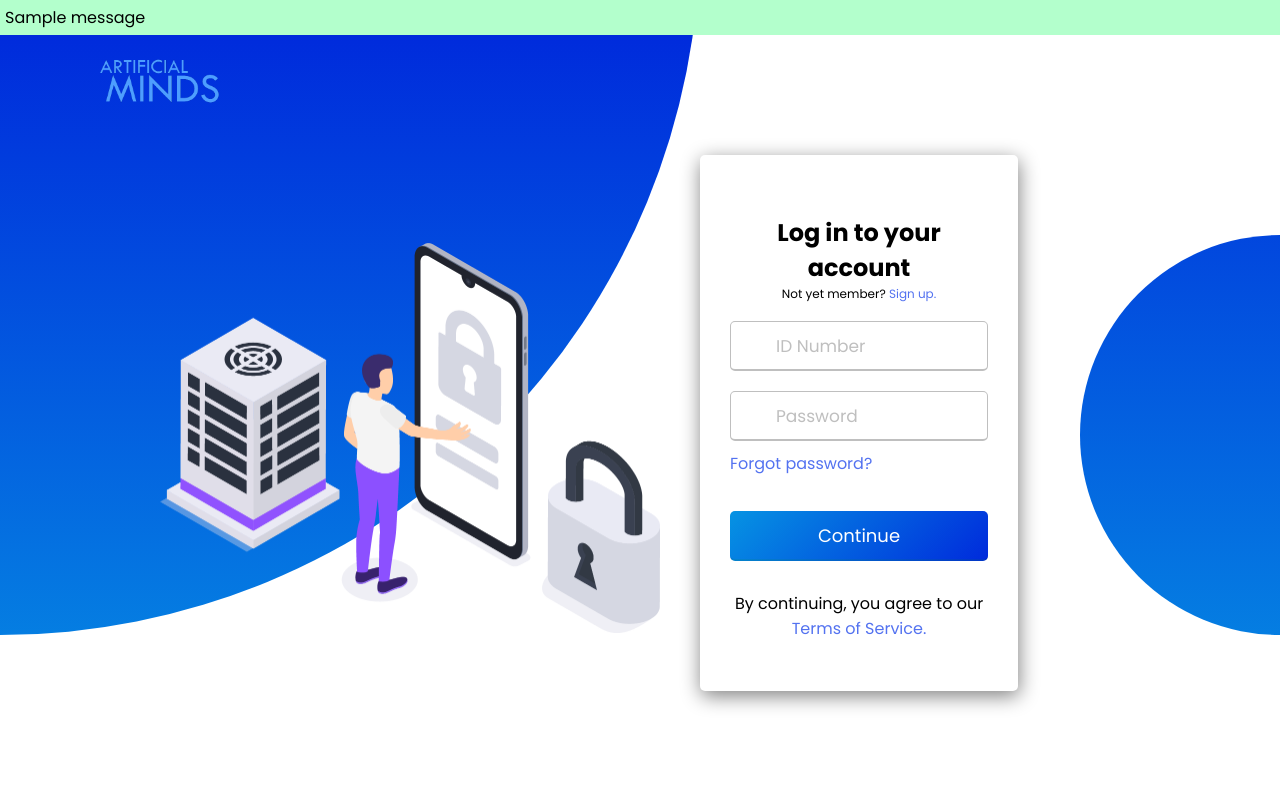
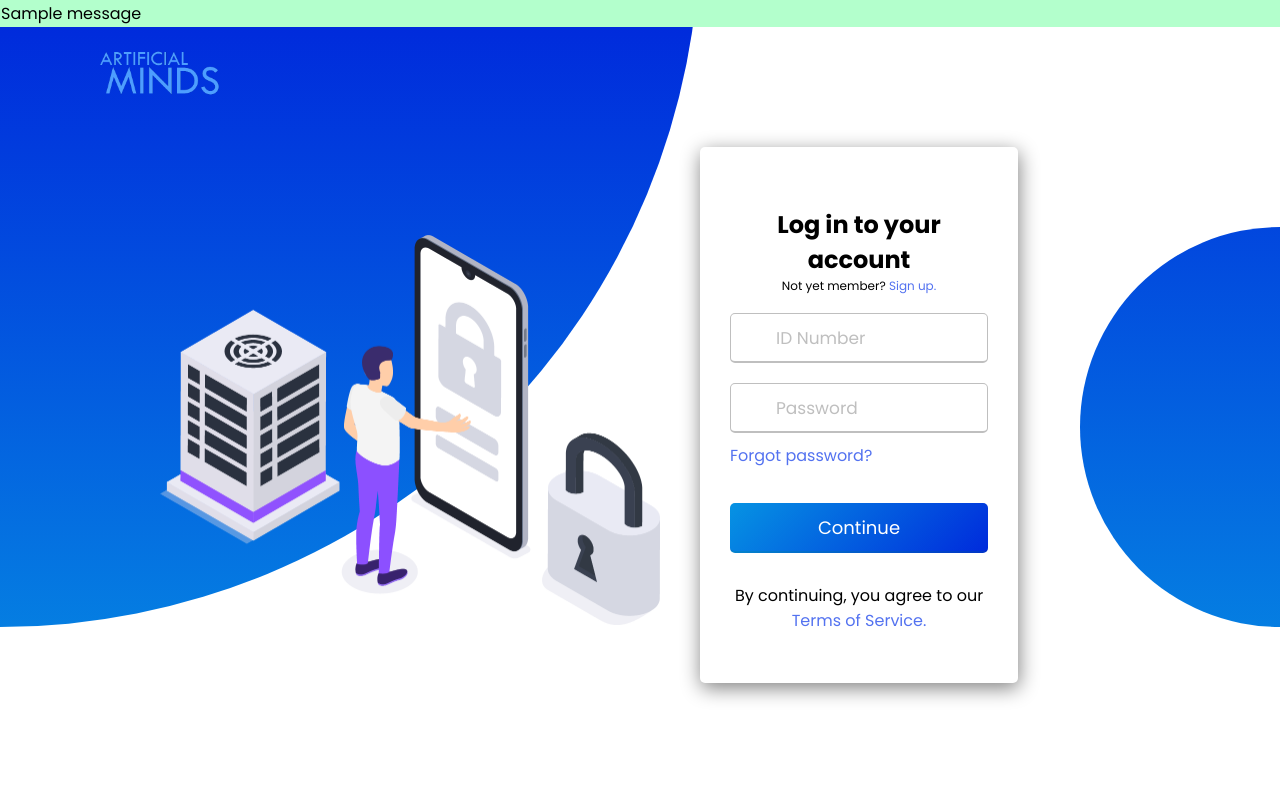
Before and after one commit to justindy12/artificialminds, a Django app: page /sample/login in a window 1280 px wide. Run offline with Django 4.2, Linux system fonts and the light colour scheme; tables that the repository leaves empty hold one stand-in row (values such as "Sample post"); one stand-in notice (Sample message) is shown.

Commit message:
18/02/2022 2:28pm

```diff
--- a/MyProject/capstone/sample/templates/login.html
+++ b/MyProject/capstone/sample/templates/login.html
@@ -13,7 +13,7 @@
 
   {% if messages %}
   {% for message in messages %}
-    <div style="padding: 5px; background-color: #b3ffcc;" class="alert alert-{{message.tags}}">{{message}}</div>
+    <div style="padding: 1px; background-color: #b3ffcc;" class="alert alert-{{message.tags}}">{{message}}</div>
   {% endfor %}
   {% endif %}
   {% block content %}
```
